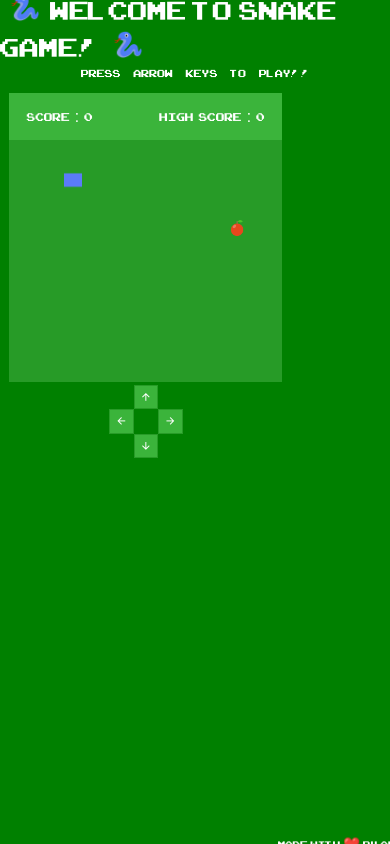
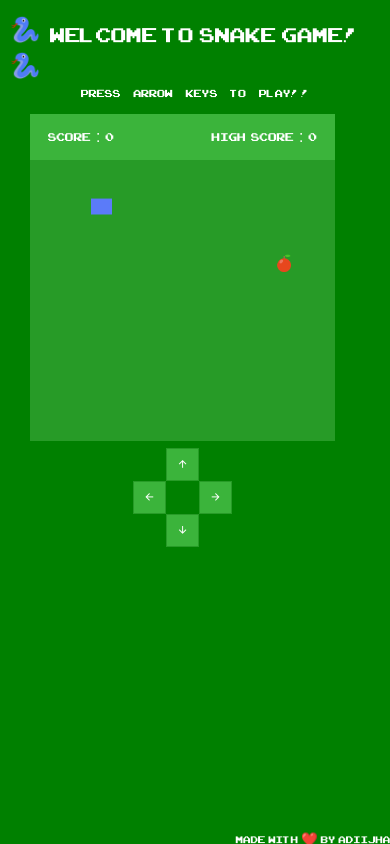
Before and after one commit to Adiijha/Snake-game, a website: page public/index.html in a window 390 px wide. Drawn offline with nearby package versions, Linux system fonts and the light colour scheme; no server answers.

Commit message:
Minor Changes

```diff
--- a/public/style.css
+++ b/public/style.css
@@ -183,15 +183,15 @@ button {
 
 }
 
-@media (max-width: 760px) {
+@media (max-width: 500px) {
 
     #game-board {
-        width: 70vw;
-        height: 70vw;
+        width: 78vw;
+        height: 78vw;
     }
     .board-grid {
-        width: 70vw;
-        height: 62vw;
+        width: 78vw;
+        height: 72vw;
     }
     .nav {
         width: 100%;
@@ -220,7 +220,7 @@ button {
         grid-template-rows: repeat(3, 0fr);
         height: 15vw;
         justify-content: center;
-        margin-top: 0.8vw;
+        margin-top: 1.8vw;
     }
 
     .controller i {
@@ -233,8 +233,8 @@ button {
         background-color: rgb(59, 180, 59);
         color: white;
         border: 0.2vw solid rgb(39, 155, 39);
-        width: 6.3vw;
-        height: 6.3vw;
+        width: 8.5vw;
+        height: 8.5vw;
     }
 
     .control-board {
@@ -273,8 +273,8 @@ button {
         display: flex;
         flex-direction: column;
         margin-left: 0;
-        width: 44vh;
-        height: 90vh;
+        width: 39vh;
+        height: 85vh;
 
     }
 
@@ -284,19 +284,19 @@ button {
     }
 
     .credits{
-        bottom: 2vh;
-        left: 19vh;
+        bottom: 0vh;
+        left: 14vh;
         font-size: 1.6vh;
     }
 
     .title-board :nth-child(1) {
-        font-size: 4.2vh;
+        font-size: 3.3vh;
         padding-top: 2vh;
     }
 
     #leaderboard{
-        margin-top: 13vh;
-        width: 70vw;
+        margin-top: 17vh;
+        width: 78vw;
     }
 
     .player-name{
@@ -312,7 +312,7 @@ button {
 
     input{
         font-size: 2vh;
-        width: 30vw;
+        width: 38vw;
         height: 3.5vh;
         margin: 1.2vh;
     }
@@ -328,6 +328,6 @@ button {
     }
 
     form{
-        width: 55vw;
+        width: 65vw;
     }
 }
```
